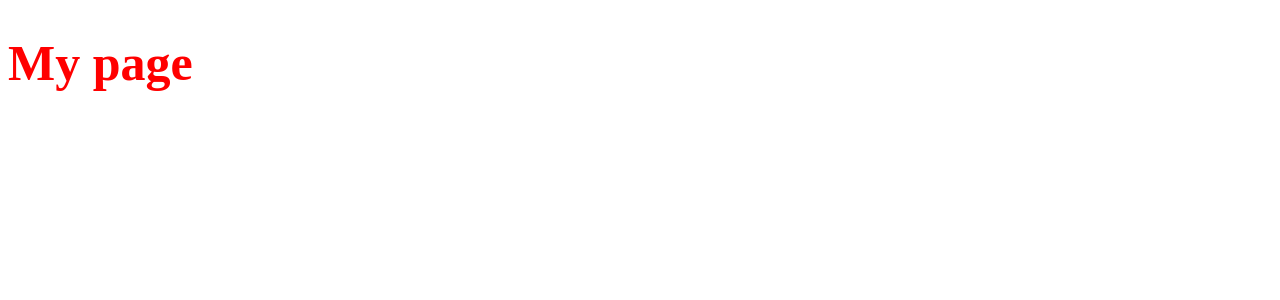
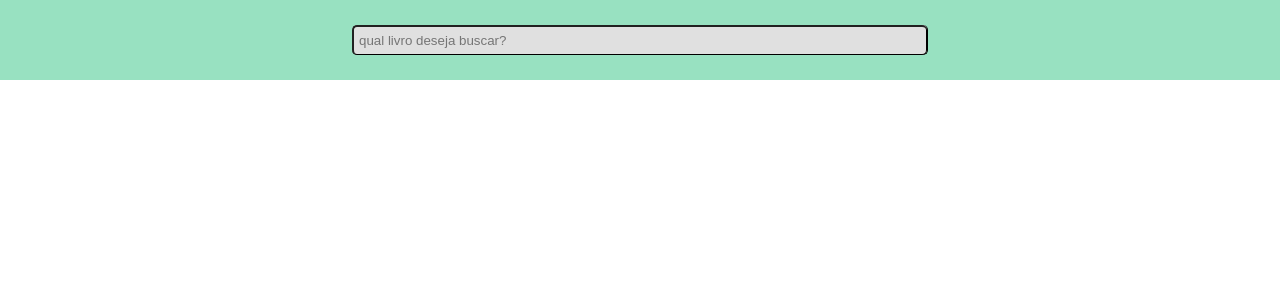
Before and after one commit to VTramon/Book-finder, a Next.js app: page / in a window 1280 px wide. Shown: the top 300 px of the page. Built offline with nearby package versions, Linux system fonts and the light colour scheme.

Commit message:
adding the header of my aplication

```diff
--- /dev/null
+++ b/Globalstyles.js
@@ -0,0 +1,16 @@
+import { createGlobalStyle } from 'styled-components';
+
+const GlobalStyle = createGlobalStyle`
+    *{
+        margin: 0;
+        padding: 0;
+        box-sizing: border-box;
+    }
+    body{
+        font-size: 20px;
+        font-family: sans-serif;
+    }
+
+`;
+
+export default GlobalStyle;
--- /dev/null
+++ b/src/components/Header.tsx
@@ -0,0 +1,43 @@
+import styled from 'styled-components';
+
+const Box = styled.div`
+  display: flex;
+  justify-content: center;
+  align-items: center;
+  height: 10vh;
+  width: 100vw;
+  background-color: ${(props) => props.theme.colors.backgroundHeader};
+`;
+
+const SearchForm = styled.form`
+  display: flex;
+  width: 45vw;
+  height: 30px;
+  border-radius: 5px;
+  background-color: ${(props) => props.theme.colors.backgrounInput};
+  border-bottom: 1px solid black;
+  border-right: 1px solid black;
+`;
+
+const SearchInput = styled.input`
+  display: inherit;
+  width: inherit;
+  height: inherit;
+  border-radius: inherit;
+  background-color: inherit;
+  border-bottom: inherit;
+  border-right: inherit;
+  padding: 5px;
+`;
+
+const Header = () => {
+  return (
+    <Box>
+      <SearchForm action="">
+        <SearchInput type="text" placeholder="qual livro deseja buscar?" />
+      </SearchForm>
+    </Box>
+  );
+};
+
+export default Header;
--- /dev/null
+++ b/src/components/Layout.tsx
@@ -0,0 +1,11 @@
+import Header from './Header';
+
+const Layout = () => {
+  return (
+    <div>
+      <Header />
+    </div>
+  );
+};
+
+export default Layout;
--- /dev/null
+++ b/src/components/Theme.js
@@ -0,0 +1,8 @@
+export default {
+  title: 'theme',
+
+  colors: {
+    backgroundHeader: '#98E1C1',
+    backgrounInput: '#E0E0E0'
+  }
+};
--- a/src/pages/index.tsx
+++ b/src/pages/index.tsx
@@ -1,10 +1,13 @@
-import styled from 'styled-components'
-
-const Title = styled.h1`
-  color: red;
-  font-size: 50px;
-`
+import { ThemeProvider } from 'styled-components';
+import GLobalStyle from '../../Globalstyles';
+import Layout from '../components/Layout';
+import Theme from '../components/Theme';
 
 export default function Home() {
-  return <Title>My page</Title>
+  return (
+    <ThemeProvider theme={Theme}>
+      <GLobalStyle />
+      <Layout />
+    </ThemeProvider>
+  );
 }
```
Also changed, not shown: styled.d.ts (added, +12 -0 lines).
